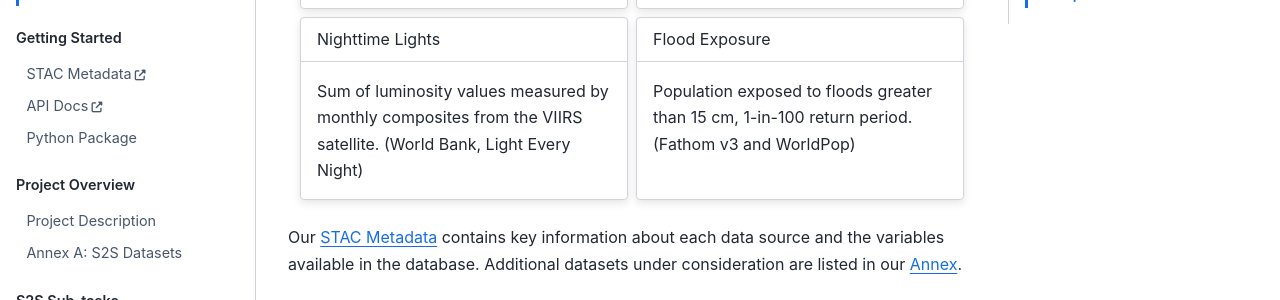
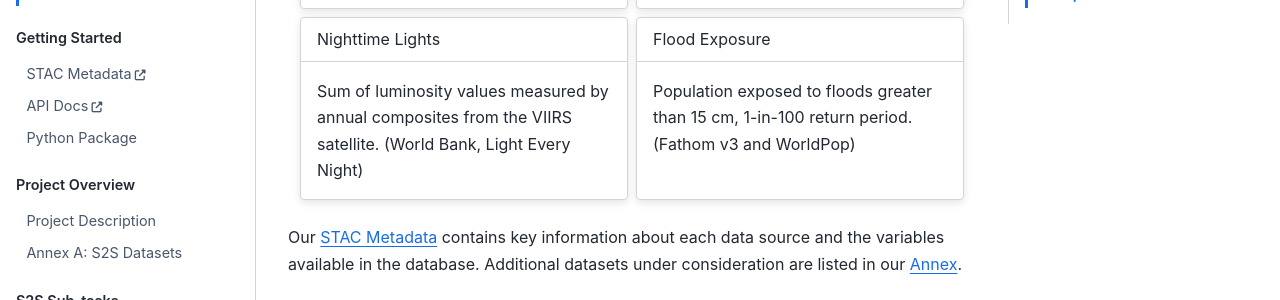
Before and after one commit to worldbank/DECAT_Space2Stats, a Jupyter Book: the page built from docs/readme.md, in a window 1280 px wide and 900 px high, scrolled down 880 px. Shown: the part 179-479 px from the top of the window. Built offline with Jupyter Book 1.0.4 settings and Sphinx 7.4.7 and the Sphinx Book theme 1.1.4, drawn with Linux system fonts in a browser that asks for light colours; pages that are not in the unit, such as notebooks, are missing from menus.

```diff
--- a/docs/readme.md
+++ b/docs/readme.md
@@ -37,11 +37,11 @@ Population and number of cells in different rural/urban classes. (GHSSMOD)
 :::
 
 :::{grid-item-card}
-:link: https://radiantearth.github.io/stac-browser/#/external/raw.githubusercontent.com/worldbank/DECAT_Space2Stats/refs/heads/main/space2stats_api/src/space2stats_ingest/METADATA/stac/space2stats-collection/nighttime_lights_2013/nighttime_lights_2013.json
+:link: https://radiantearth.github.io/stac-browser/#/external/raw.githubusercontent.com/worldbank/DECAT_Space2Stats/refs/heads/main/space2stats_api/src/space2stats_ingest/METADATA/stac/space2stats-collection/nighttime_lights/nighttime_lights.json
 
 Nighttime Lights
 ^^^
-Sum of luminosity values measured by monthly composites from the VIIRS satellite. (World Bank, Light Every Night)
+Sum of luminosity values measured by annual composites from the VIIRS satellite. (World Bank, Light Every Night)
 :::
 
 :::{grid-item-card}
```
